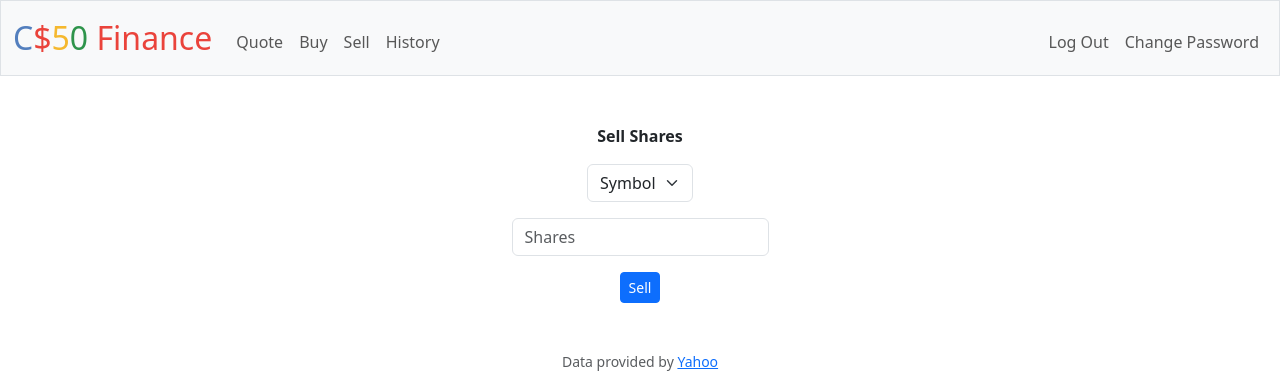
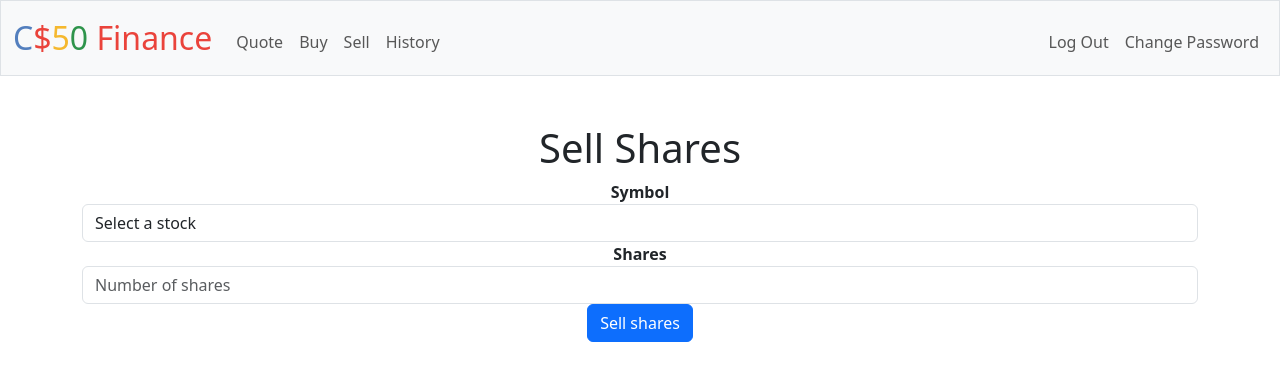
Before and after one commit to minortypo/cs50x, a Flask app: page /sell in a window 1280 px wide. Shown: the top 385 px of the page. Run offline with Flask 3, Linux system fonts and the light colour scheme; the visitor is signed in with stand-in values (Sample User, id 1); data that the repository does not hold is empty; some libraries are stand-ins or nearby versions.

Commit message:
Update sell.html

```diff
--- a/week-9/pset9/templates/sell.html
+++ b/week-9/pset9/templates/sell.html
@@ -1,5 +1,3 @@
-<!-- The 'Sell' Page -->
-
 {% extends "layout.html" %}
 
 {% block title %}
@@ -7,15 +5,21 @@
 {% endblock %}
 
 {% block main %}
+    <h1>Sell Shares</h1>
     <form action="/sell" method="post">
-        <label class="mb-3 fw-bold" for="quote">Sell Shares</label>
-        <select class="form-select mx-auto w-auto mb-3" name="symbol">
-            <option disabled="" selected="">Symbol</option>
-            {% for stock in portfolio %}
-            <option>{{ stock["symbol"] }}</option>
-            {% endfor %}
-        </select>
-        <input class="form-control mx-auto w-auto mb-3" name="shares" type="number" placeholder="Shares" min="0" autocomplete="off">
-        <button class="btn btn-primary btn-sm" type="submit">Sell</button>
+        <div class="form-group">
+            <label for="symbol"><strong>Symbol</strong></label>
+            <select class="form-control" id="symbol" name="symbol">
+                <option disabled value="" selected>Select a stock</option>
+                {% for stock in stocks %}
+                    <option value="{{ stock.symbol }}">{{ stock.symbol }}</option>
+                {% endfor %}
+            </select>
+        </div>
+        <div class="form-group">
+            <label for="shares"><strong>Shares</strong></label>
+            <input class="form-control" id="shares" name="shares" placeholder="Number of shares" type="number">
+        </div>
+        <button class="btn btn-primary" type="submit">Sell shares</button>
     </form>
 {% endblock %}
```
